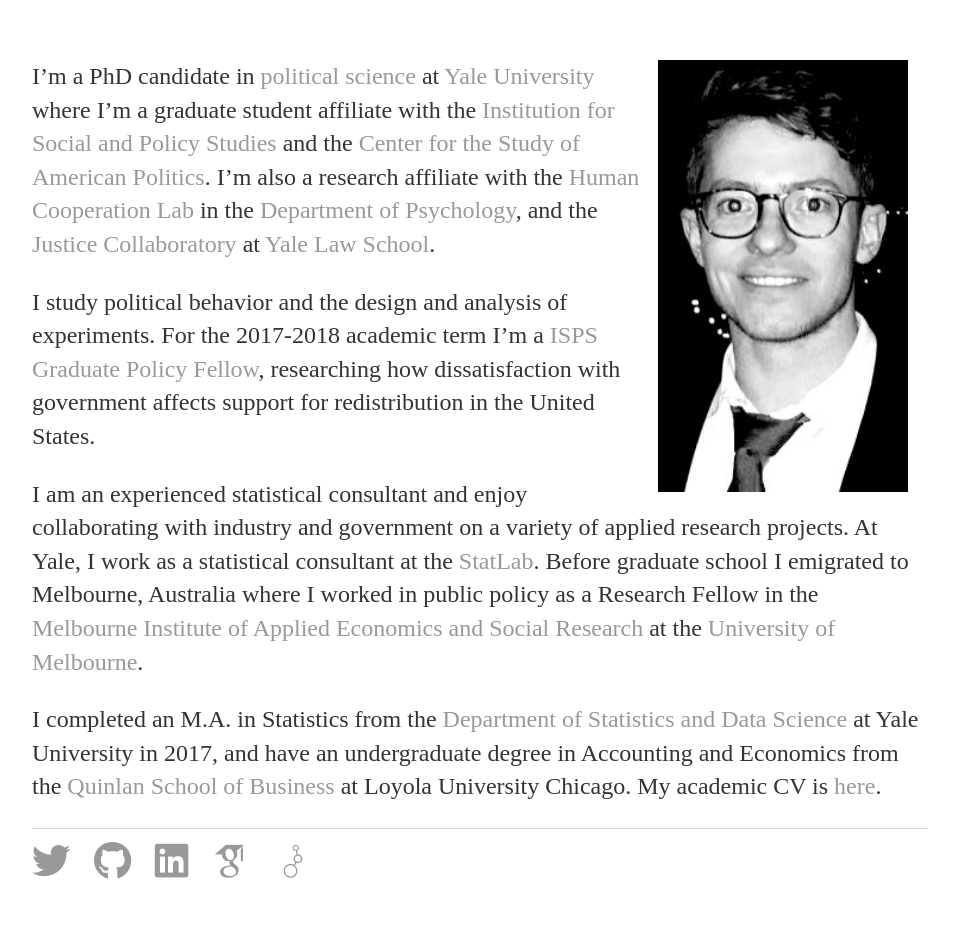
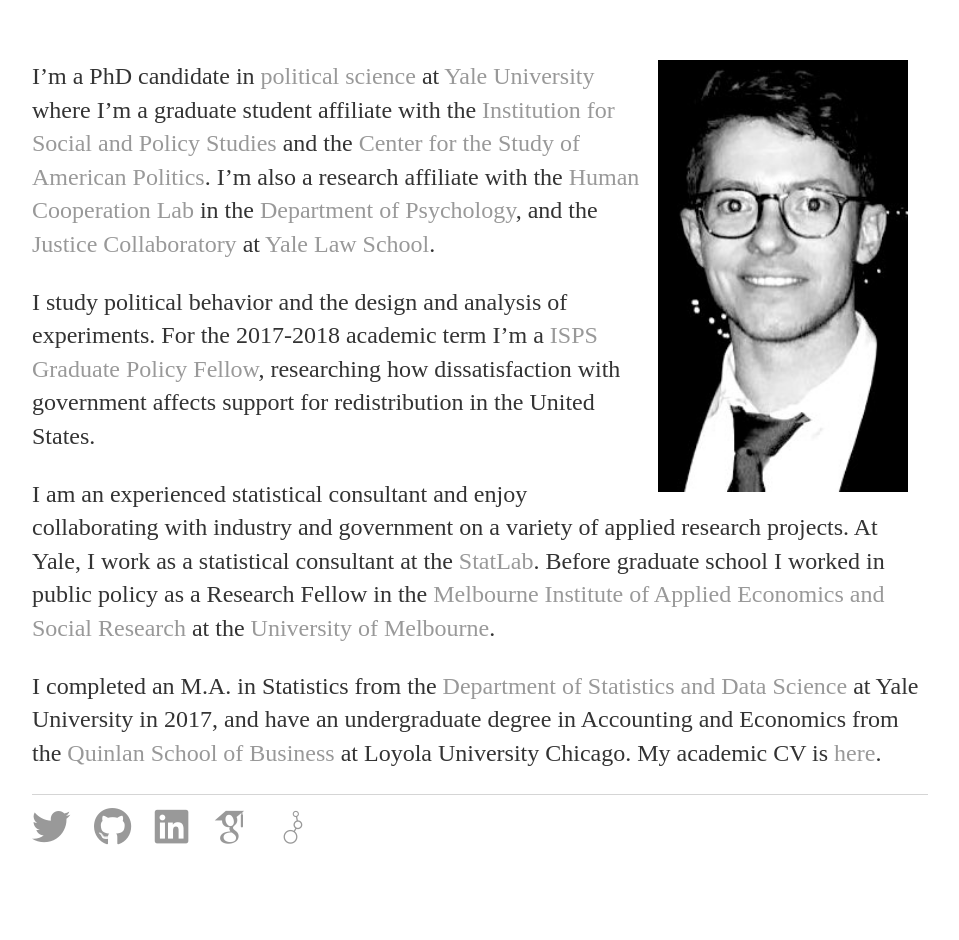
Before and after one commit to kylepeyton/kylepeyton.github.io, a Jekyll site: the page built from index.markdown, in a window 1280 px wide. Shown: the whole page, without its empty margins (160-1119 px from the left). Built offline with Jekyll 4.4.1, drawn with Linux system fonts in a browser that asks for light colours; nearby versions of some CDN libraries; some web fonts are replaced; after the commit the page ends 906 px from its top, so only the background shows below that.

Commit message:
Update index.markdown

```diff
--- a/index.markdown
+++ b/index.markdown
@@ -13,8 +13,6 @@
 For the 2017-2018 academic term I'm a [ISPS Graduate Policy Fellow](https://isps.yale.edu/team/directory/graduate-policy-fellow),
 researching how dissatisfaction with government affects support for redistribution in the United States.
 
-I am an experienced statistical consultant and enjoy collaborating with industry and government on a variety of applied research projects. At Yale, I work as a statistical consultant at the [StatLab](http://statlab.stat.yale.edu/). Before graduate school I emigrated to Melbourne, Australia where I worked in public policy as a Research
-Fellow in the [Melbourne Institute of Applied Economics and Social Research](http://melbourneinstitute.unimelb.edu.au/) at the
-[University of Melbourne](http://www.unimelb.edu.au/).
+I am an experienced statistical consultant and enjoy collaborating with industry and government on a variety of applied research projects. At Yale, I work as a statistical consultant at the [StatLab](http://statlab.stat.yale.edu/). Before graduate school I worked in public policy as a Research Fellow in the [Melbourne Institute of Applied Economics and Social Research](http://melbourneinstitute.unimelb.edu.au/) at the [University of Melbourne](http://www.unimelb.edu.au/).
 
 I completed an M.A. in Statistics from the [Department of Statistics and Data Science](http://statistics.yale.edu/) at Yale University in 2017, and have an undergraduate degree in Accounting and Economics from the [Quinlan School of Business](https://www.luc.edu/quinlan/index.shtml) at Loyola University Chicago. My academic CV is [here](https://kylepeyton.github.io/assets/Peyton_Kyle_CV.pdf).
```
